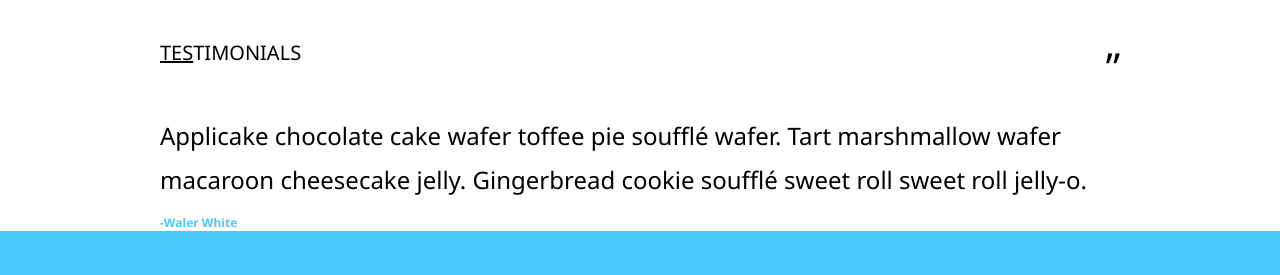
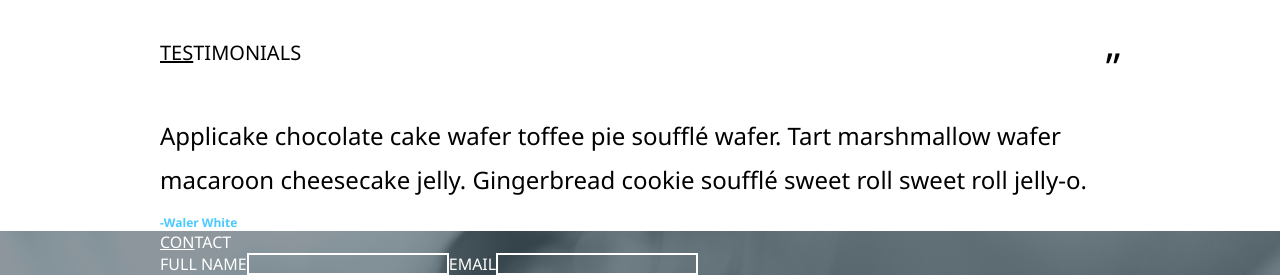
Before and after one commit to JustNoob2005/blueasyA14, a PHP site: page / in a window 1280 px wide. Shown: the part 1035-1310 px from the top of the page. Before the commit the page ends 1266 px from the top, so only its background shows below. Run offline with PHP 8.4, Linux system fonts and the light colour scheme.

Commit message:
added contact part, not finished yet

```diff
--- a/css/mystyle.css
+++ b/css/mystyle.css
@@ -55,6 +55,8 @@ header .container {
     background-size: cover;
     background-repeat: no-repeat;
 }
+
+
 
 .quotes {
     margin-top: 200px;
@@ -167,3 +169,22 @@ header .container {
     font-weight: bold;
     margin-top: 12px;
 }
+
+.background2 {
+    background: url(../img/Contact_photo.png);
+    background-size: cover;
+    background-repeat: no-repeat;
+}
+
+.Contact .titel span {
+    text-decoration: underline;
+}
+
+.contactForm {
+    display: flex;
+}
+
+.contactinput {
+    background-color: transparent;
+    border: 2px solid white;
+}
--- a/index.php
+++ b/index.php
@@ -86,6 +86,23 @@
             </div>
         </div>
     </div>
+    <div class="background2">
+        <div class="totalCont">
+            <div class="Contact">
+                <div class="titel">
+                    <p><span>CON</span>TACT</p>
+                </div>
+                <div>
+                    <form action="" class="contactForm">
+                        <label for="name">FULL NAME</label>
+                        <input class="contactinput" type="text" id="name" name="name">
+
+                        <label for="email">EMAIL</label>
+                        <input type="email" class="contactinput" name="email" id="email" name="email">
+                    </form>
+                </div>
+            </div>
+        </div>
+    </div>
 </body>
-
 </html>
```
